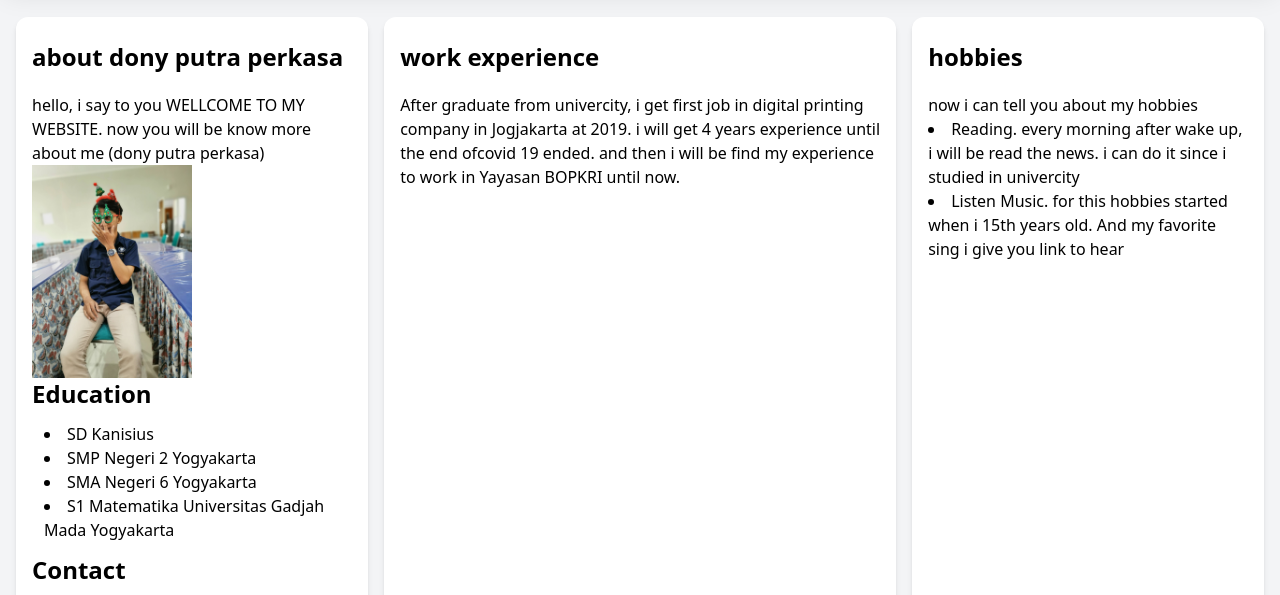
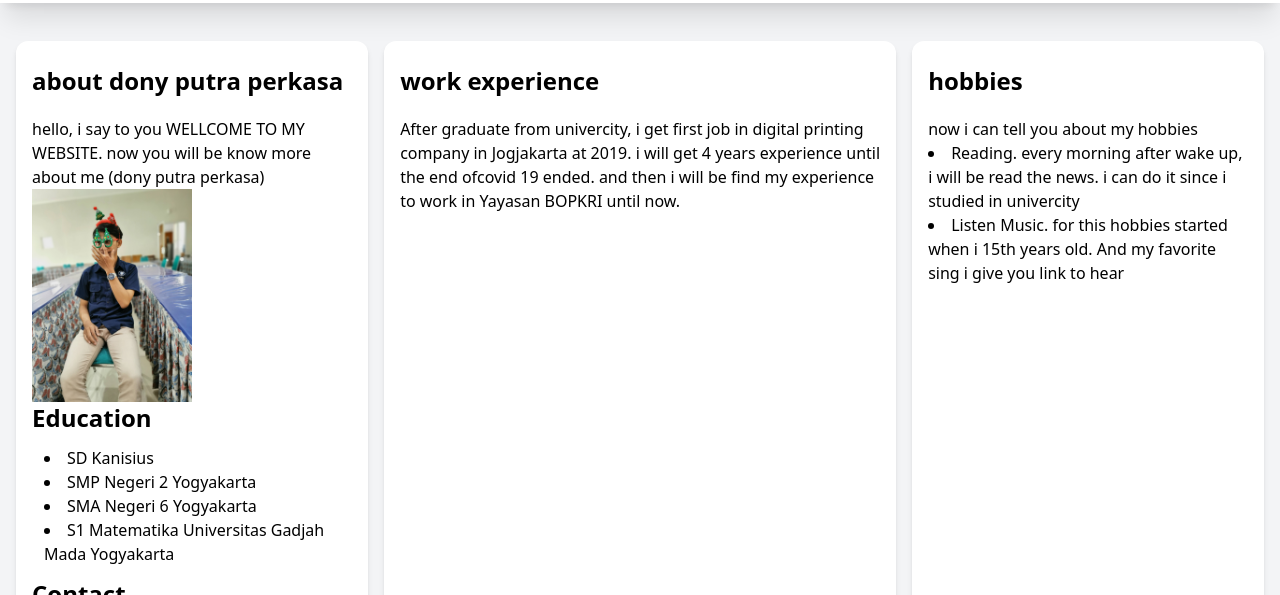
Before and after one commit to revou-fsse-feb25/milestone-1-donyputraperkasa, a website: page aboutme/index.html in a window 1280 px wide. Shown: the part 159-754 px from the top of the page. Drawn offline with nearby package versions, Linux system fonts and the light colour scheme; files that its build step writes are made by us from their sources.

Commit message:
fear: feat: bug tailwind css 3

```diff
--- a/aboutme/index.html
+++ b/aboutme/index.html
@@ -5,7 +5,7 @@
     <meta name="viewport" content="width=device-width, initial-scale=1.0">
     <title>about me</title>
     <link rel="stylesheet" href="https://cdnjs.cloudflare.com/ajax/libs/font-awesome/6.0.0/css/all.min.css">
-    <link href="./output.css" rel="stylesheet">
+    <link href="/src/output.css" rel="stylesheet">">
 
 </head>
 <body class="bg-gray-100">
--- a/index.html
+++ b/index.html
@@ -5,7 +5,7 @@
     <meta name="viewport" content="width=device-width, initial-scale=1.0">
     <title>home</title>
     <link rel="stylesheet" href="https://cdnjs.cloudflare.com/ajax/libs/font-awesome/6.0.0/css/all.min.css">
-    <link href="./output.css" rel="stylesheet">
+    <link href="/src/output.css" rel="stylesheet">
 
 </head>
 <body class="bg-gray-100">
--- a/login/index.html
+++ b/login/index.html
@@ -5,7 +5,7 @@
     <meta name="viewport" content="width=device-width, initial-scale=1.0">
     <title>login</title>
     <link rel="stylesheet" href="https://cdnjs.cloudflare.com/ajax/libs/font-awesome/6.0.0/css/all.min.css">
-    <link href="./output.css" rel="stylesheet">
+    <link href="/src/output.css" rel="stylesheet">
 
 </head>
 <body class="bg-gray-100 height-100vh">
--- a/marketanalysis/index.html
+++ b/marketanalysis/index.html
@@ -5,7 +5,7 @@
     <meta name="viewport" content="width=device-width, initial-scale=1.0">
     <title>market analysis</title>
     <link rel="stylesheet" href="https://cdnjs.cloudflare.com/ajax/libs/font-awesome/6.0.0/css/all.min.css">
-    <link href="./output.css" rel="stylesheet">
+    <link href="/src/output.css" rel="stylesheet">
 
 </head>
 <body class="bg-gray-100">
--- a/mathlesson/index.html
+++ b/mathlesson/index.html
@@ -5,7 +5,7 @@
     <meta name="viewport" content="width=device-width, initial-scale=1.0">
     <title>math lesson</title>
     <link rel="stylesheet" href="https://cdnjs.cloudflare.com/ajax/libs/font-awesome/6.0.0/css/all.min.css">
-    <link href="./output.css" rel="stylesheet">
+    <link href="/src/output.css" rel="stylesheet">
 
 </head>
 <body class="bg-gray-100">
```
